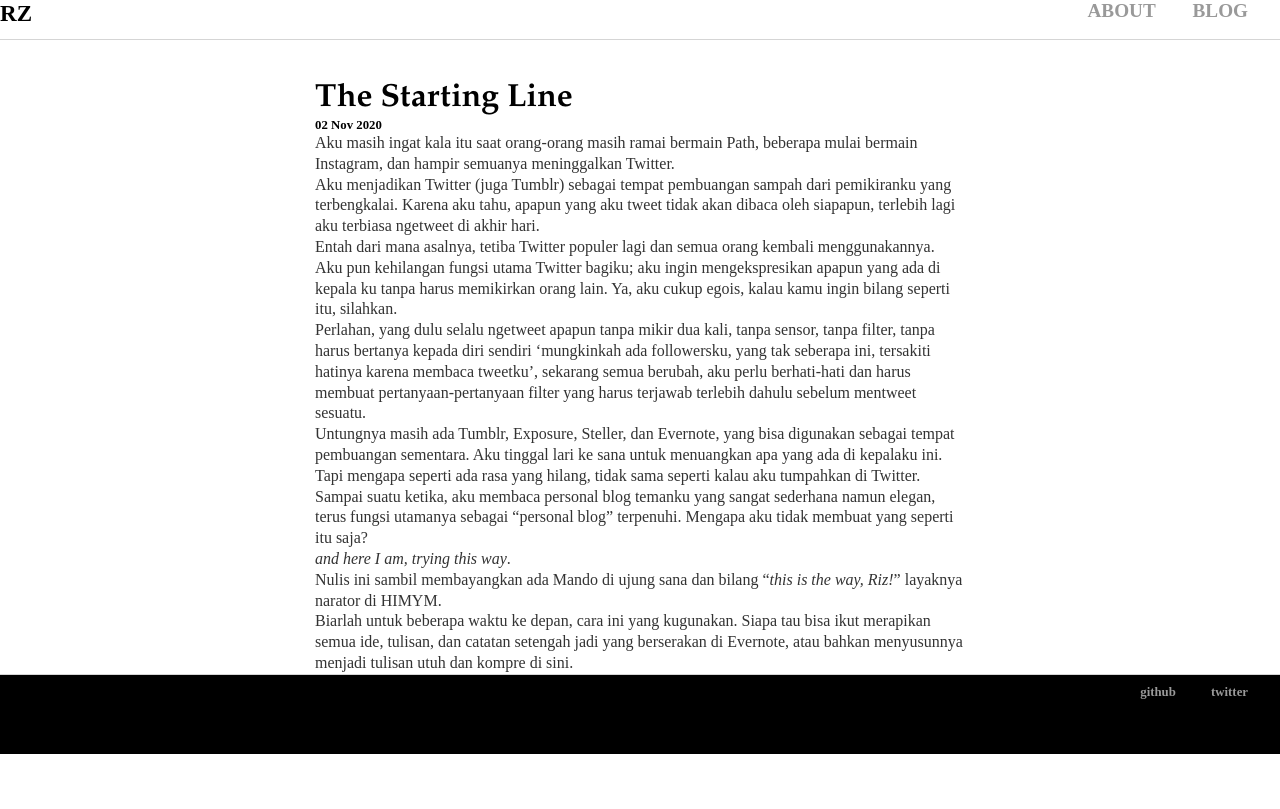
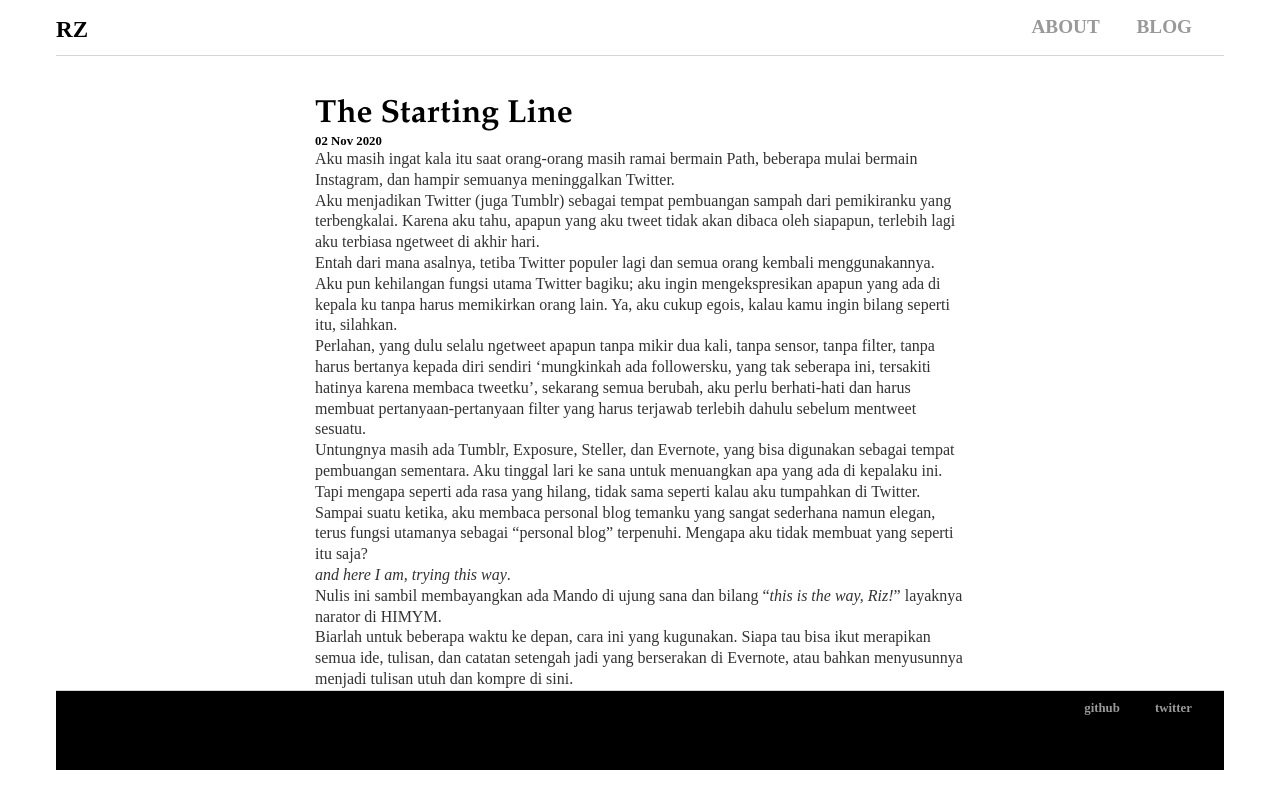
Before and after one commit to rnfitriansyah/rnfitriansyah.github.io, a Jekyll site: the page built from _posts/2020-11-02-The-Starting-Line.md, in a window 1280 px wide. Shown: the top 809 px of the page. Built offline with Jekyll 4.4.1, drawn with Linux system fonts in a browser that asks for light colours.

Commit message:
Update responsive.html

```diff
--- a/_layouts/responsive.html
+++ b/_layouts/responsive.html
@@ -7,6 +7,7 @@
 			<link rel="stylesheet" type="text/css" href="/css/responsive.css">
 		</head>
 		<body>
+			<div id="container">
 				<div class="row">
 					<div class="column left">
 						<nav><h1 style="font-size: 1.2em; color: black;text-align: left;">RZ</h1></nav>
@@ -21,7 +22,7 @@
 					</div>
 				</div>
 				<main>
-				<div class="container">
+					<div class="post">
 						{{ content }}
 					</div>
 				</main>
@@ -36,5 +37,6 @@
 						</ul>
 					</div>
 				</footer>
+			</div>
 		</body>
 	</html>
```
Lines whose indentation alone changed are shown as unchanged.
